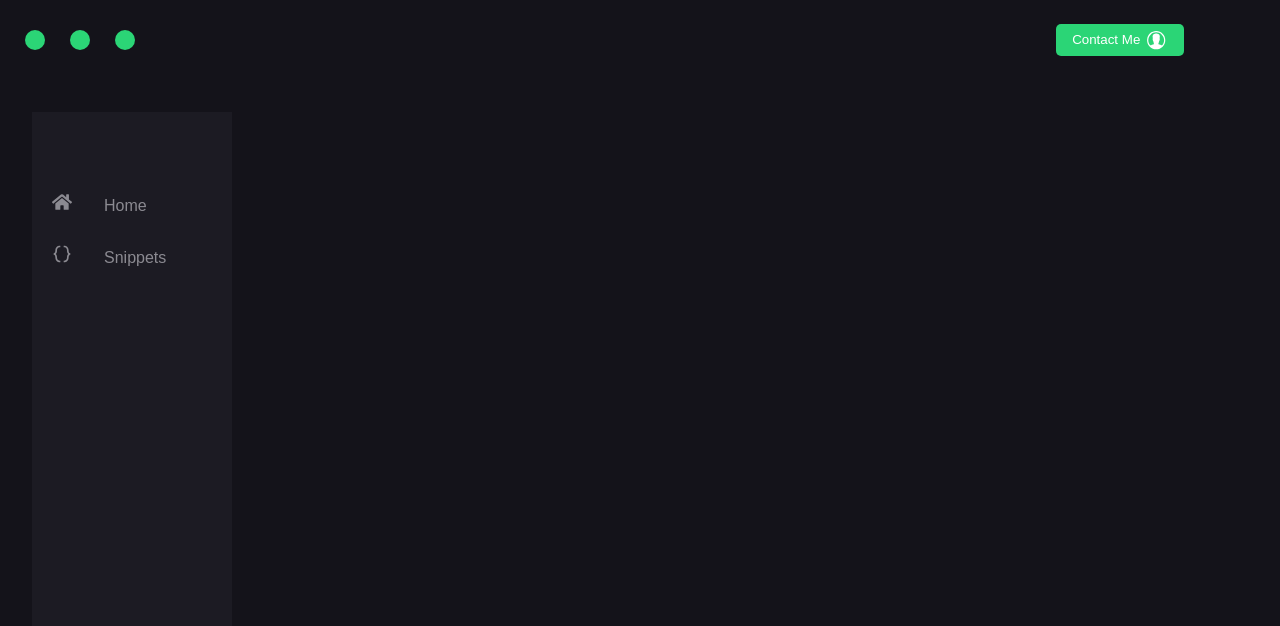
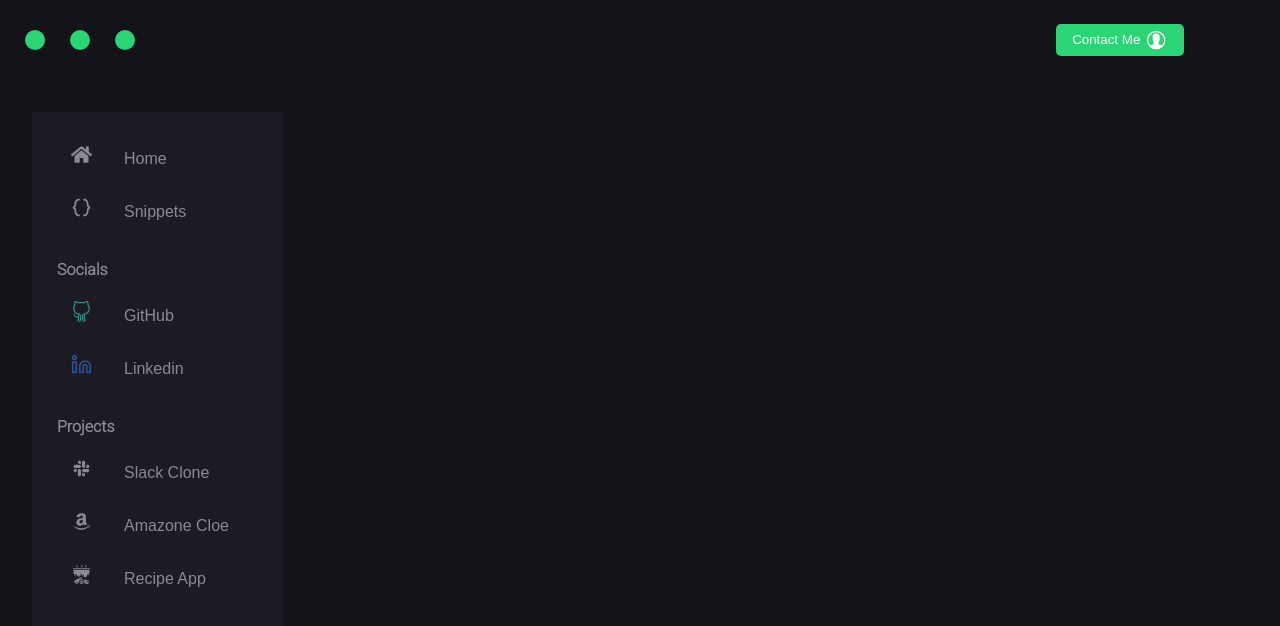
Before and after one commit to vr1Ravi/Old_P, a React (Vite) app: page / in a window 1280 px wide. Shown: the top 626 px of the page. Built offline with nearby package versions, Linux system fonts and the light colour scheme.

Commit message:
nav links added

```diff
--- a/src/App.jsx
+++ b/src/App.jsx
@@ -1,7 +1,8 @@
 import "./App.css";
 import Header from "./components/Header/Header";
-import Sidebar from "./components/Header/Sidebar/Sidebar";
+import Sidebar from "./components/Sidebar/Sidebar";
 import { useState } from "react";
+import { BrowserRouter, Routes, Route } from "react-router-dom";
 function App() {
   const [windowWidth, setWindowWidth] = useState(window.innerWidth);
   console.log(windowWidth);
@@ -9,10 +10,19 @@ function App() {
     setWindowWidth(window.innerWidth);
   });
   return (
-    <>
-      <Header currentWidth={windowWidth} />
-      {windowWidth > 1000 && <Sidebar />}
-    </>
+    <BrowserRouter>
+      <Routes>
+        <Route
+          path="/"
+          element={
+            <>
+              <Header currentWidth={windowWidth} />
+              {windowWidth > 1000 && <Sidebar />}
+            </>
+          }
+        />
+      </Routes>
+    </BrowserRouter>
   );
 }
 
--- a/src/components/Header/Sidebar/Sidebar.jsx
+++ /dev/null
@@ -1,21 +0,0 @@
-import "./Sidebar.scss";
-import { FaHome } from "react-icons/fa";
-import { BiCodeCurly } from "react-icons/bi";
-const Sidebar = () => {
-  return (
-    <aside>
-      <div className="links">
-        <div className="link">
-          <FaHome />
-          <p>Home</p>
-        </div>
-        <div className="link">
-          <BiCodeCurly />
-          <p>Snippets</p>
-        </div>
-      </div>
-    </aside>
-  );
-};
-
-export default Sidebar;
--- /dev/null
+++ b/src/components/Sidebar/Sidebar.jsx
@@ -0,0 +1,126 @@
+import "./Sidebar.scss";
+import { FaHome } from "react-icons/fa";
+import { BiCodeCurly } from "react-icons/bi";
+import SidebarChild from "../SidebarChild/SidebarChild";
+import { SlSocialGithub } from "react-icons/sl";
+import { FiLinkedin } from "react-icons/fi";
+import { AiOutlineSlack } from "react-icons/ai";
+import { AiOutlineAmazon } from "react-icons/ai";
+import { GiCampCookingPot } from "react-icons/gi";
+const Sidebar = () => {
+  return (
+    <aside>
+      <SidebarChild
+        title={""}
+        items={[
+          {
+            link: (
+              <>
+                <a href="/">
+                  <FaHome />
+                  <p>Home</p>
+                </a>
+              </>
+            ),
+          },
+          {
+            link: (
+              <>
+                <a href="/">
+                  {" "}
+                  <BiCodeCurly />
+                  <p>Snippets</p>
+                </a>
+              </>
+            ),
+          },
+        ]}
+      />
+      <SidebarChild
+        title={"Socials"}
+        items={[
+          {
+            link: (
+              <>
+                <a
+                  href="https://github.com/vr1Ravi"
+                  target="_blank"
+                  rel="noreferrer"
+                >
+                  <SlSocialGithub style={{ color: "rgb(42 157 143)" }} />
+                  <p>GitHub</p>
+                </a>
+              </>
+            ),
+          },
+          {
+            link: (
+              <>
+                <a
+                  href="https://www.linkedin.com/in/ravishankar-jha-408679216/"
+                  target="_blank"
+                  rel="noreferrer"
+                >
+                  <FiLinkedin style={{ color: "rgba(59,130,246,.5)" }} />
+                  <p>Linkedin</p>
+                </a>
+              </>
+            ),
+          },
+        ]}
+      />
+      <SidebarChild
+        title={"Projects"}
+        items={[
+          {
+            link: (
+              <>
+                <a
+                  href="https://slack-clone-d875a.web.app/"
+                  target="_blank"
+                  rel="noreferrer"
+                >
+                  <AiOutlineSlack style={{ color: "#8b8a91" }} />
+                  <p>Slack Clone</p>
+                </a>
+              </>
+            ),
+            // icon: <AiOutlineSlack style={{ color: "#8b8a91" }} />,
+            name: "Slack Clone",
+          },
+          {
+            link: (
+              <>
+                <a
+                  href="https://clone-26395.web.app/"
+                  target="_blank"
+                  rel="noreferrer"
+                >
+                  {" "}
+                  <AiOutlineAmazon style={{ color: "#8b8a91" }} />
+                  <p>Amazone Cloe</p>
+                </a>
+              </>
+            ),
+          },
+          {
+            link: (
+              <>
+                <a
+                  href="https://v1recipe.netlify.app/"
+                  target="_blank"
+                  rel="noreferrer"
+                >
+                  <GiCampCookingPot style={{ color: "#8b8a91" }} />
+                  <p>Recipe App</p>
+                </a>
+              </>
+            ),
+          },
+        ]}
+      />
+    </aside>
+  );
+};
+
+export default Sidebar;
--- a/src/components/Header/Sidebar/Sidebar.scss
+++ b/src/components/Sidebar/Sidebar.scss
@@ -1,6 +1,6 @@
 aside {
   background-color: #1c1b23;
-  width: 200px;
+  width: 250px;
   height: 80vh;
   margin: 2rem;
   position: fixed;
@@ -8,22 +8,23 @@ aside {
   display: flex;
   flex-direction: column;
   align-items: center;
-  justify-content: space-between;
   .links {
     display: flex;
     flex-direction: column;
     width: 80%;
-    margin-top: 3rem;
+    margin-bottom: 2rem;
     justify-content: center;
-    .link {
+    a {
       display: flex;
       margin-top: 2rem;
       align-items: center;
       color: #8b8a91;
       transition: all 0.5s ease;
       width: 111%;
+      margin-left: 14px;
+      text-decoration: none;
       > svg {
-        font-size: 20px;
+        font-size: 21px;
       }
       > p {
         margin-bottom: -0.5rem;
--- /dev/null
+++ b/src/components/SidebarChild/SidebarChild.jsx
@@ -0,0 +1,22 @@
+import "./SidebarChild.scss";
+import "../Sidebar/Sidebar.scss";
+// eslint-disable-next-line react/prop-types
+const SidebarChild = ({ title = "", items = [] }) => {
+  console.log(items[0]);
+
+  return (
+    <>
+      <div className="links">
+        <h4>{title !== "" && title}</h4>
+        {items.map((item) => {
+          return (
+            // eslint-disable-next-line react/jsx-key
+            <div className="link">{item.link}</div>
+          );
+        })}
+      </div>
+    </>
+  );
+};
+
+export default SidebarChild;
--- /dev/null
+++ b/src/components/SidebarChild/SidebarChild.scss
@@ -0,0 +1,7 @@
+h4 {
+  position: relative;
+  top: 10px;
+  font-family: ui-sans-serif;
+  color: #8b8a91;
+  font-family: "Roboto", sans-serif;
+}
--- a/src/index.css
+++ b/src/index.css
@@ -1,3 +1,4 @@
+@import url("https://fonts.googleapis.com/css2?family=Montserrat:wght@200;300;500&family=Roboto:wght@100;300&family=Ubuntu:ital,wght@0,300;0,400;0,500;1,400&display=swap");
 * {
   margin: 0;
   padding: 0;
```
